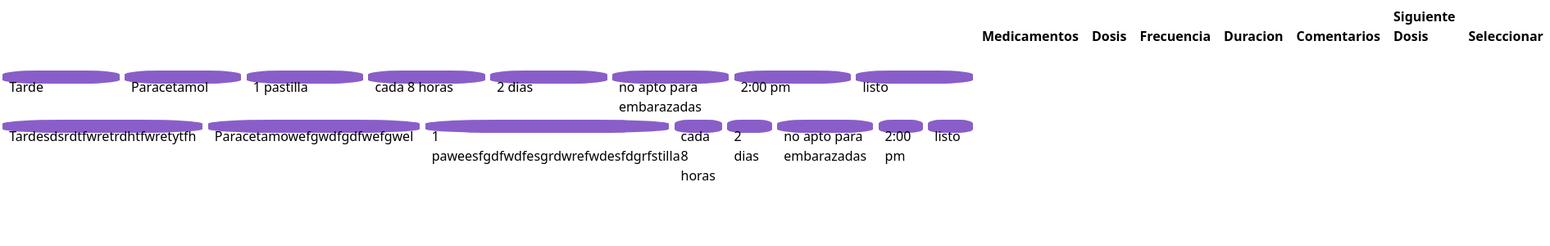
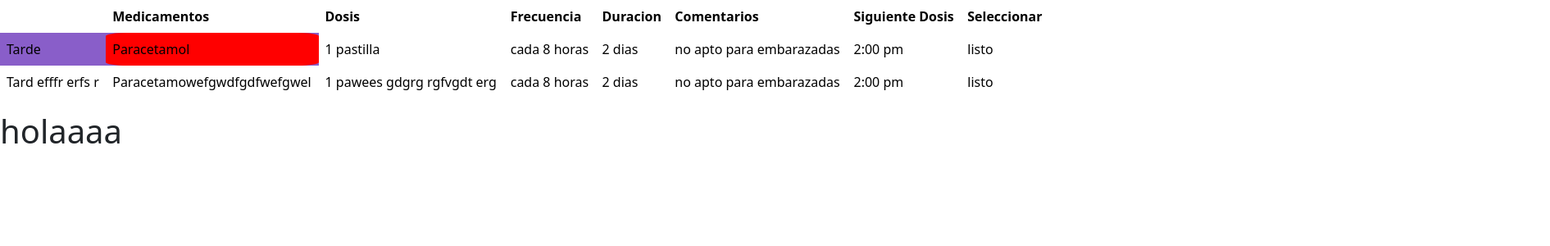
Before and after one commit to rafa133169/ProyectMedicament, a React (Create React App) app: page /final in a window 1280 px wide. Shown: the top 300 px of the page at 82% size, 1891 px wide, since content can reach past the window. Built offline with nearby package versions, Linux system fonts and the light colour scheme.

Commit message:
tabla style

```diff
--- a/src/Components/Tarde.js
+++ b/src/Components/Tarde.js
@@ -3,7 +3,8 @@ import './manana.css';
 
 function Tarde() {
   return (
-    <Table borderless className="fila-con-cuadrados" key={1}>
+    <div>
+    <Table borderless key={1} >
       <thead>
         <tr>
           <th></th>
@@ -18,9 +19,9 @@ function Tarde() {
         </tr>
       </thead>
       <tbody>
-        <tr className='fila-con-cuadrados'>
-          <td>Tarde</td>
-          <td>Paracetamol</td>
+        <tr>
+          <td style={{backgroundColor: "rgb(137, 94, 201)"}}>Tarde</td>
+          <td style={{backgroundColor: "red",borderRadius: '10%',margin: "0 0.2rem"}}>Paracetamol</td>
           <td>1 pastilla</td>
           <td>cada 8 horas</td>
           <td>2 dias</td>
@@ -31,10 +32,10 @@ function Tarde() {
 
       </tbody>
       <tbody>
-        <tr className='fila-con-cuadrados'>
-          <td>Tardesdsrdtfwretrdhtfwretytfh</td>
+        <tr>
+          <td>Tard efffr erfs r</td>
           <td>Paracetamowefgwdfgdfwefgwel</td>
-          <td>1 paweesfgdfwdfesgrdwrefwdesfdgrfstilla</td>
+          <td>1 pawees gdgrg rgfvgdt erg </td>
           <td>cada 8 horas</td>
           <td>2 dias</td>
           <td>no apto para embarazadas</td>
@@ -44,6 +45,8 @@ function Tarde() {
 
       </tbody>
     </Table>
+    <h1>holaaaa</h1>
+    </div>
   );
 }
 
--- a/src/Components/manana.css
+++ b/src/Components/manana.css
@@ -22,6 +22,9 @@
 
 
   }
+  .table{
+    background-color: rgb(137, 94, 201);
+ }
   /* .fila-con-cuadrados .cuadrado {
     width: 25%;
     height: 25%;
--- a/src/Pages/MedicamentosFinal.js
+++ b/src/Pages/MedicamentosFinal.js
@@ -1,51 +1,12 @@
 import Table from 'react-bootstrap/Table';
 import '../Components/manana.css'
+import Tarde from '../Components/Tarde';
 
 function Final() {
   return (
     <>
     <div>
-    <Table borderless>
-       <thead>
-        <tr>
-          <th></th>
-          <th>Medicamentos</th>
-          <th>Dosis</th>
-          <th>Frecuencia</th>
-          <th>Duracion</th>
-          <th>Comentarios</th>
-          <th>Siguiente Dosis</th>
-          <th>Seleccionar</th>
-
-        </tr>
-      </thead>
-      <tbody>
-        <tr className='fila-con-cuadrados'>
-          <td className='cuadrado'>Tarde</td>
-          <td className='cuadrado'>Paracetamol</td>
-          <td className='cuadrado'>1 pastilla</td>
-          <td className='cuadrado'>cada 8 horas</td>
-          <td className='cuadrado'>2 dias</td>
-          <td className='cuadrado'>no apto para embarazadas</td>
-          <td className='cuadrado'>2:00 pm</td>
-          <td className='cuadrado'>listo</td>
-        </tr>
-
-      </tbody>
-      <tbody>
-        <tr className='fila-con-cuadrados'>
-          <td className='cuadrado'>Tardesdsrdtfwretrdhtfwretytfh</td>
-          <td className='cuadrado'>Paracetamowefgwdfgdfwefgwel</td>
-          <td className='cuadrado'>1 paweesfgdfwdfesgrdwrefwdesfdgrfstilla</td>
-          <td className='cuadrado'>cada 8 horas</td>
-          <td className='cuadrado'>2 dias</td>
-          <td className='cuadrado'>no apto para embarazadas</td>
-          <td className='cuadrado'>2:00 pm</td>
-          <td className='cuadrado'>listo</td>
-        </tr>
-
-      </tbody>
-    </Table>
+    <Tarde></Tarde>
     </div>
     </>
   );
```
